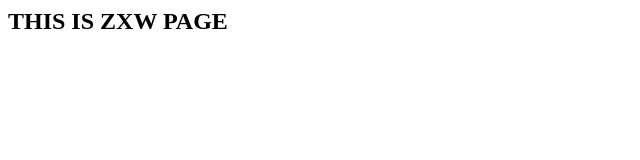
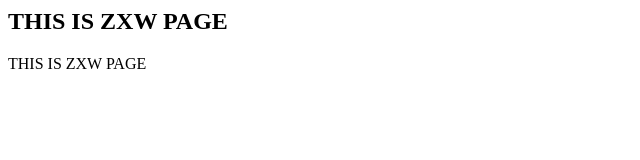
Before and after one commit to xiaoweizhanga/resume, a plain HTML site: page index.html in a window 1280 px wide. Shown: the whole page, without its empty margins (0-640 px from the left). Drawn offline with Linux system fonts and the light colour scheme.

Commit message:
update index

```diff
--- a/index.html
+++ b/index.html
@@ -3,6 +3,6 @@
   <h2>THIS IS ZXW PAGE</h2>
  </body>
 
-
+  <p>THIS IS ZXW PAGE</p>
 
 <html>
```
